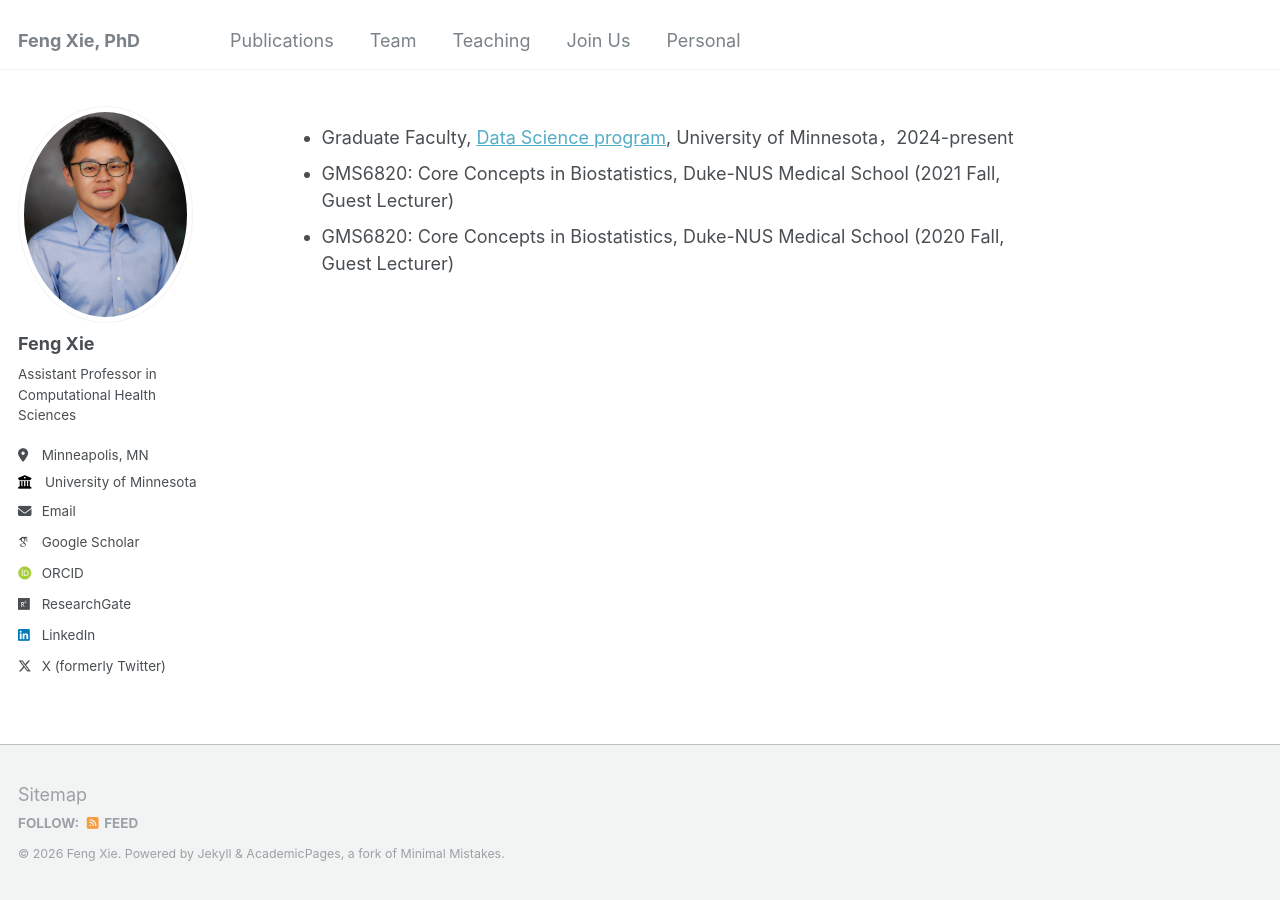
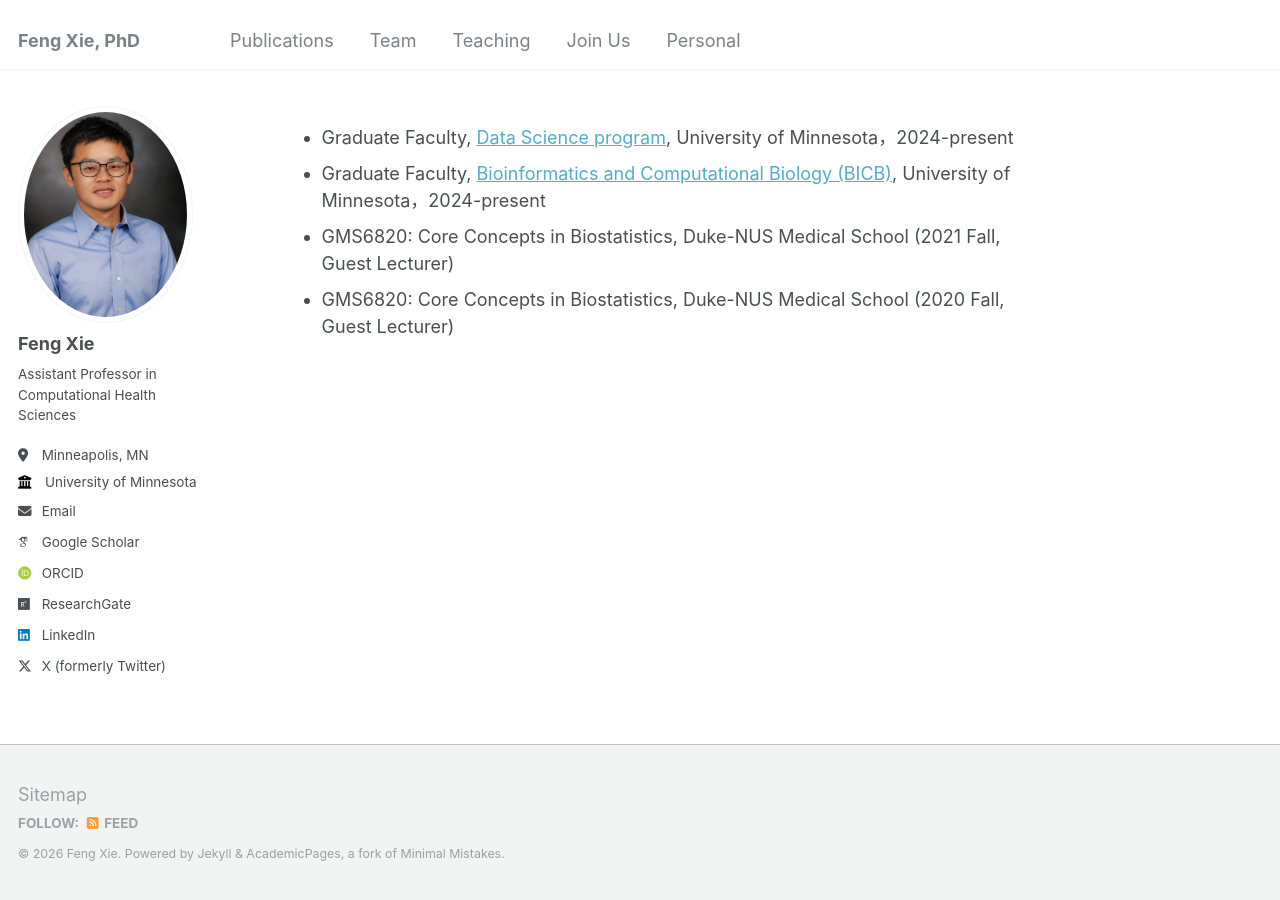
Before and after one commit to fengx13/fengx13.github.io, a Jekyll site: the page built from _pages/teaching.md, in a window 1280 px wide. Built offline with Jekyll 4.4.1, drawn with Linux system fonts in a browser that asks for light colours; some web fonts are replaced.

Commit message:
Update teaching.md

```diff
--- a/_pages/teaching.md
+++ b/_pages/teaching.md
@@ -6,5 +6,6 @@ author_profile: true
 ---
 
 - Graduate Faculty, [Data Science program](https://cse.umn.edu/datascience), University of Minnesota，2024-present
+- Graduate Faculty, [Bioinformatics and Computational Biology (BICB)](https://r.umn.edu/academics/graduate-programs/bioinformatics-and-computational-biology/bioinformatics-and-4), University of Minnesota，2024-present
 - GMS6820: Core Concepts in Biostatistics, Duke-NUS Medical School (2021 Fall, Guest Lecturer)
 - GMS6820: Core Concepts in Biostatistics, Duke-NUS Medical School (2020 Fall, Guest Lecturer)
```
